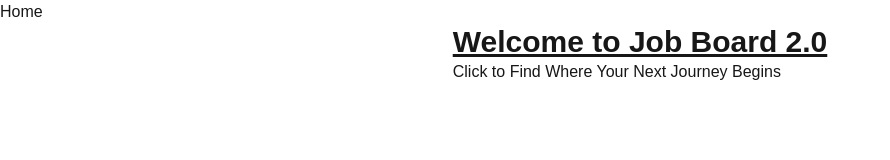
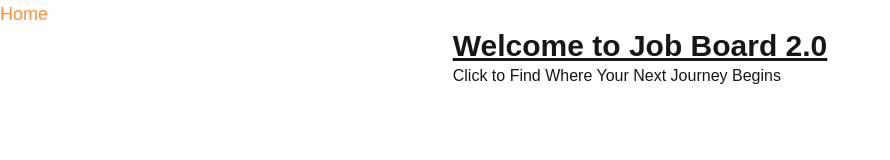
Before and after one commit to H3R01A/unibui-job-board, a Next.js app: page / in a window 1280 px wide. Shown: the top 160 px of the page, without its empty margins (0-890 px from the left). Built offline with nearby package versions, Linux system fonts and the light colour scheme.

Commit message:
update main-header.tsx for styling

```diff
--- a/components/main-header.tsx
+++ b/components/main-header.tsx
@@ -6,7 +6,9 @@ export default function MainHeader() {
       <nav>
         <ul>
           <li>
-            <NavLink href={'/'}>Home</NavLink>
+            <div className="hover:text-orange-400 text-lg">
+              <NavLink href={'/'}>Home</NavLink>
+            </div>
           </li>
         </ul>
       </nav>
```
